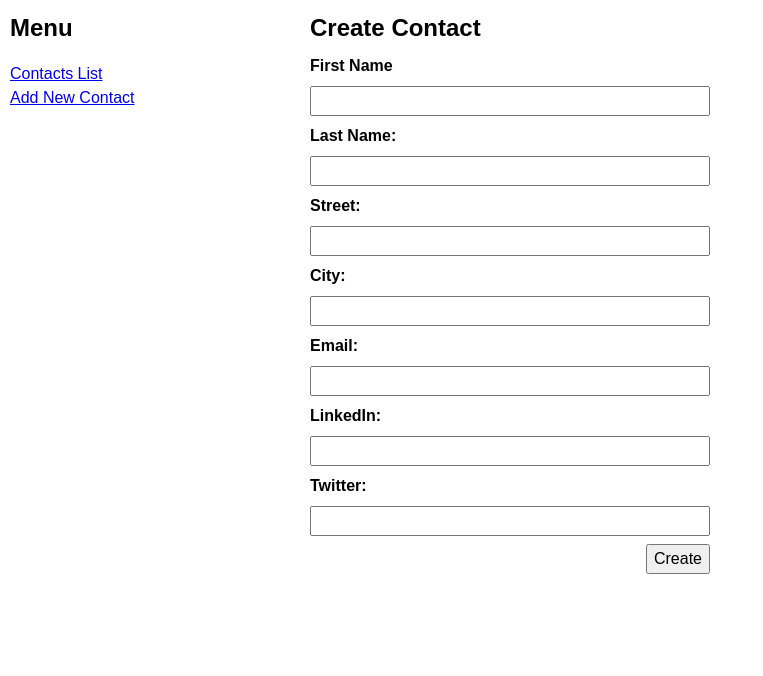
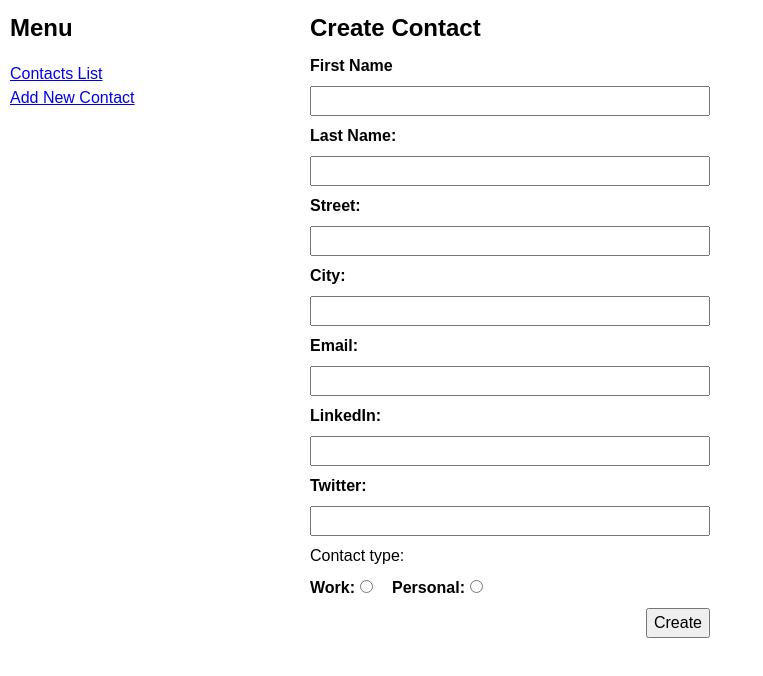
Before and after one commit to boolean-uk/react-address-book, a React (Create React App) app: page /contacts/add in a window 1280 px wide. Shown: the top 676 px of the page, without its empty margins (0-763 px from the left). Built offline with nearby package versions, Linux system fonts and the light colour scheme; data requests are answered from the project's data file.

Commit message:
added work and personal radio form to add contact component

```diff
--- a/db/db.json
+++ b/db/db.json
@@ -8,7 +8,8 @@
       "email": "darthyboy@empire.com",
       "linkedIn": "Vader2003",
       "twitter": "@vader",
-      "id": 1
+      "id": 1,
+      "type": "work"
     },
     {
       "firstName": "Luke ",
@@ -18,7 +19,19 @@
       "email": "lukeybaby@rebelalliance.com",
       "linkedIn": "Rebelwiththeforce",
       "twitter": "@lskywalker",
-      "id": 2
+      "id": 2,
+      "type": "personal"
+    },
+    {
+      "firstName": "Jabba",
+      "lastName": "The Hut",
+      "street": "1 Jabba's Palace",
+      "city": "Desert City",
+      "email": "jibbajabba@slugman.com",
+      "linkedIn": "JabbaIndustries",
+      "twitter": "@jabbaofficial",
+      "type": "work",
+      "id": 3
     }
   ],
   "meetings": [
--- a/src/components/ContactsAdd.js
+++ b/src/components/ContactsAdd.js
@@ -9,6 +9,7 @@ const contact = {
   email: "",
   linkedIn: "",
   twitter: "",
+  type: "",
 };
 
 function ContactsAdd({ setContacts, contacts }) {
@@ -18,6 +19,7 @@ function ContactsAdd({ setContacts, contacts }) {
   const handleChange = (e) => {
     const name = e.target.name;
     const value = e.target.value;
+
     setNewContact({
       ...newContact,
       [name]: value,
@@ -45,6 +47,7 @@ function ContactsAdd({ setContacts, contacts }) {
     e.preventDefault();
 
     postContact();
+    console.log(newContact);
     navigate("/");
   };
 
@@ -122,6 +125,35 @@ function ContactsAdd({ setContacts, contacts }) {
         onChange={handleChange}
       />
 
+      <p>Contact type:</p>
+      <div className="contact-type-form-control">
+        <label htmlFor="work">
+          Work:
+          <input
+            type="radio"
+            id="work"
+            name="type"
+            value="work"
+            checked={newContact.type === "work"}
+            onChange={handleChange}
+            required
+          />
+        </label>
+
+        <label htmlFor="personal">
+          Personal:
+          <input
+            type="radio"
+            id="personal"
+            name="type"
+            value="personal"
+            checked={newContact.type === "personal"}
+            onChange={handleChange}
+            required
+          />
+        </label>
+      </div>
+
       <div className="actions-section">
         <button className="button blue" type="submit">
           Create
--- a/src/styles/styles.css
+++ b/src/styles/styles.css
@@ -216,3 +216,13 @@ h2 {
   width: 24px;
   color: orangered;
 }
+
+button {
+  cursor: pointer;
+}
+
+.contact-type-form-control {
+  display: flex;
+  align-items: center;
+  gap: 16px;
+}
```
